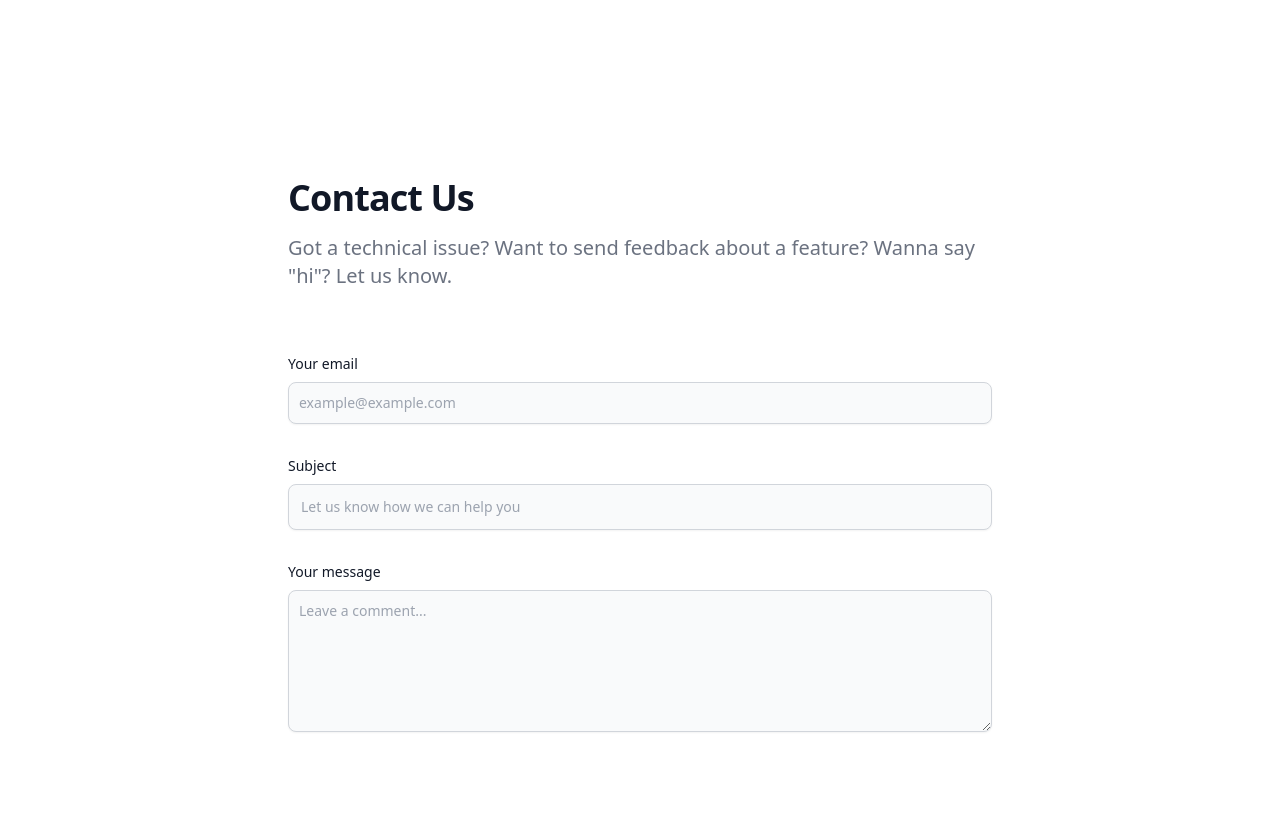
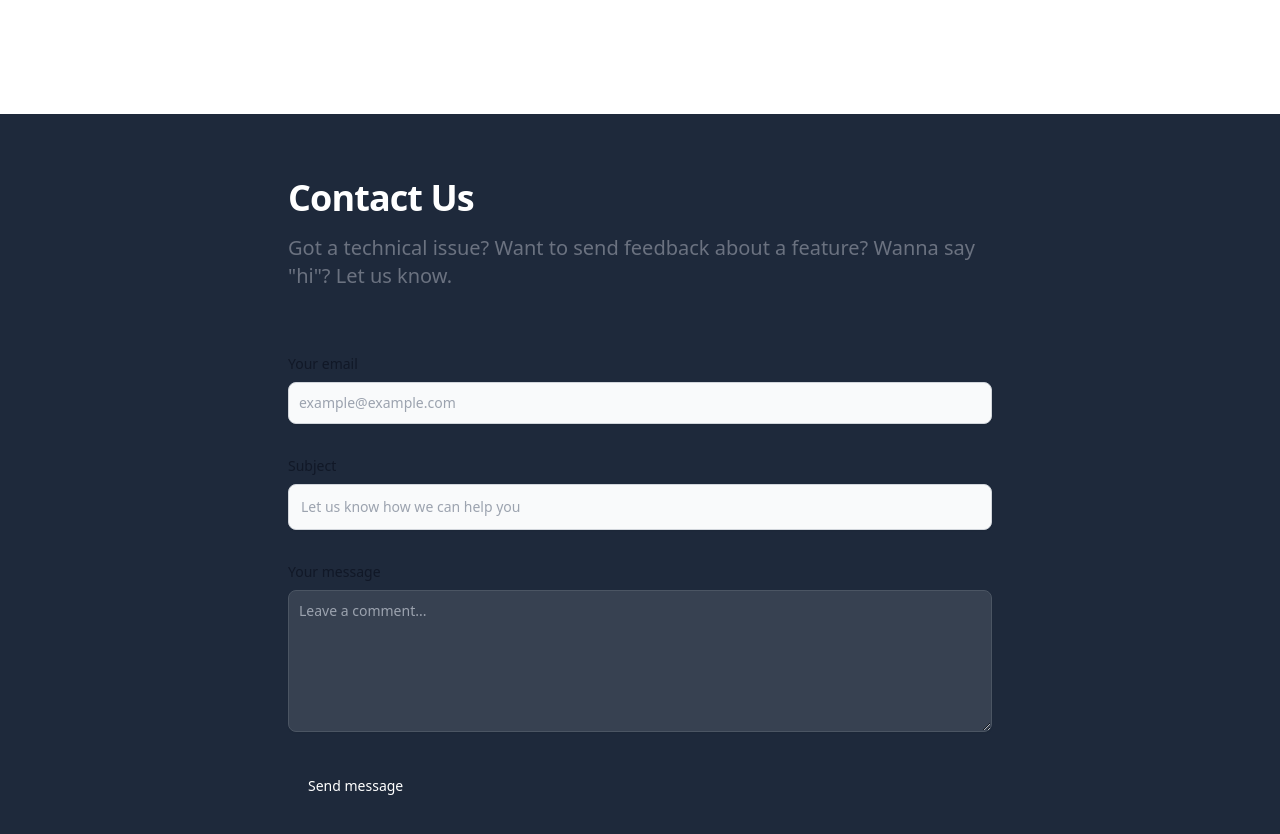
Before and after one commit to CurriculumBuilder/CurriculumBuilder-Frontend, a React (Vite) app: page / in a window 1280 px wide. Shown: the part 926-1760 px from the top of the page. Built offline with nearby package versions, Linux system fonts and the light colour scheme.

Commit message:
addition of light and dark theme for contact form

```diff
--- a/src/pages/HomePage.jsx
+++ b/src/pages/HomePage.jsx
@@ -60,9 +60,9 @@ function HomePage() {
         <br />
       </div>
 
-          <section id="contact" className="bg-white dark:bg-slate-800">
+          <section id="contact" className="bg-slate-800">
             <div className="py-8 lg:py-16 px-8 mx-auto max-w-screen-md">
-              <h2 className="mb-4 text-4xl tracking-tight font-semibold  text-gray-900 dark:text-white">
+              <h2 className="mb-4 text-4xl tracking-tight font-semibold text-white">
                 Contact Us
               </h2>
               <p className="mb-8 lg:mb-16 font-medium text-gray-500 dark:text-gray-400 sm:text-xl">
@@ -110,7 +110,7 @@ function HomePage() {
                   <textarea
                     id="message"
                     rows="6"
-                    className="block p-2.5 w-full text-sm text-gray-900 bg-gray-50 rounded-lg shadow-sm border border-gray-300 focus:ring-primary-500 focus:border-primary-500 dark:bg-gray-700 dark:border-gray-600 dark:placeholder-gray-400 dark:text-white dark:focus:ring-primary-500 dark:focus:border-primary-500"
+                    className="block p-2.5 w-full text-sm rounded-lg shadow-sm border focus:ring-primary-500 focus:border-primary-500 bg-gray-700 border-gray-600 placeholder-gray-400 text-white focus:ring-primary-500 focus:border-primary-500"
                     placeholder="Leave a comment..."
                   ></textarea>
                 </div>
```
